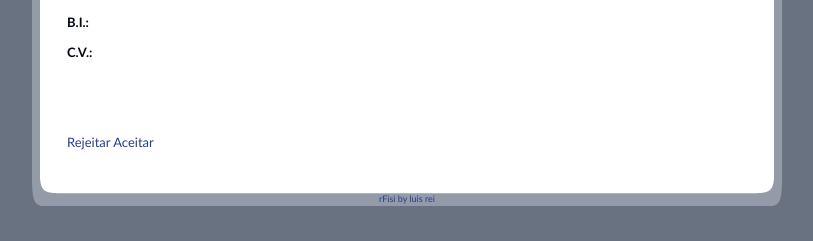
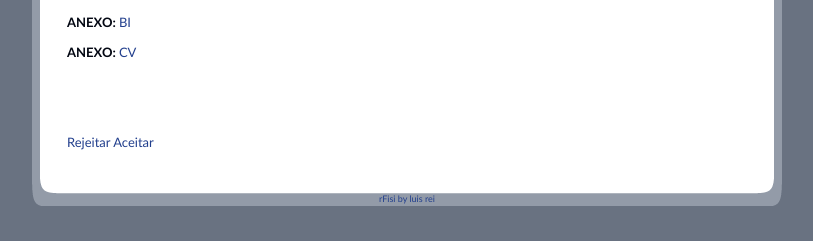
Before and after one commit to lrei/rfisi, a Django app: template templates/candidaturas/detail.html in a window 1280 px wide. Shown: the part 461-702 px from the top of the page, without its empty margins (233-1046 px from the left). Run offline with Django 3.2, Linux system fonts and the light colour scheme; the template is opened without the code that fills it, so the values that code supplies are empty.

Commit message:
fixed attachments including small bug in template.

```diff
--- a/templates/candidaturas/detail.html
+++ b/templates/candidaturas/detail.html
@@ -10,8 +10,8 @@
 <b>NIB: </b> {{candidatura.nib}}<br/>
 <b>NIF: </b> {{candidatura.nif}}<br/>
 <b>Recibos Verdes: </b> {{candidatura.recibos_verdes}}<br/>
-<b>B.I.: </b> {{candidatura.fotocopias_bi}}<br/>
-<b>C.V.: </b> {{candidatura.cv}}<br/>
+<b>ANEXO: </b><a href="/{{candidatura.fotocopia_bi}}">BI</a><br/>
+<b>ANEXO: </b><a href="/{{candidatura.cv}}">CV</a><br/>
 <br/>
 <br/>
 <a href="/candidaturas/rm/{{ candidatura.id }}/">Rejeitar</a>
--- a/urls.py
+++ b/urls.py
@@ -25,6 +25,8 @@ urlpatterns += patterns('',
     (r'^candidaturas/approve/(?P<candidatura_id>\d+)/$', 'candidaturas.views.approve'),
     (r'^candidaturas/(?P<candidatura_id>\d+)/$', 'candidaturas.views.detail'),
     (r'^candidaturas/$', list_detail.object_list, candidatura_info),
+    (r'^candidaturas/cv/(?P<path>.*)$', 'django.views.static.serve',
+        {'document_root': settings.CV_DOC_ROOT, 'show_indexes': False}),
 )
 
 # UTILIZADORES
```
